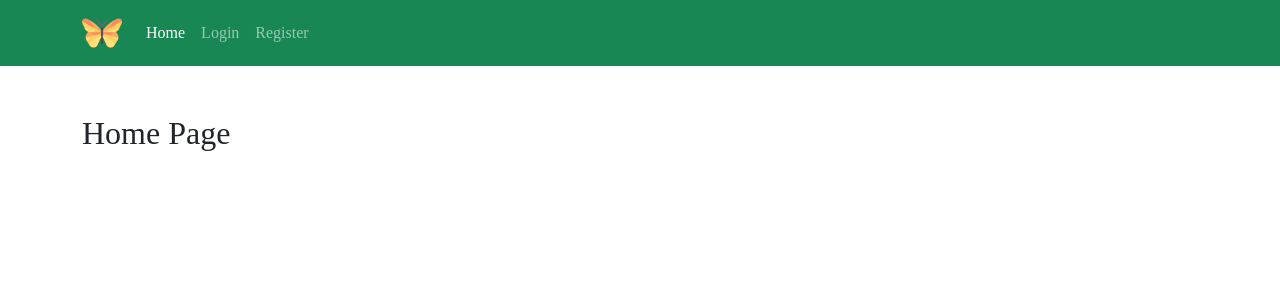
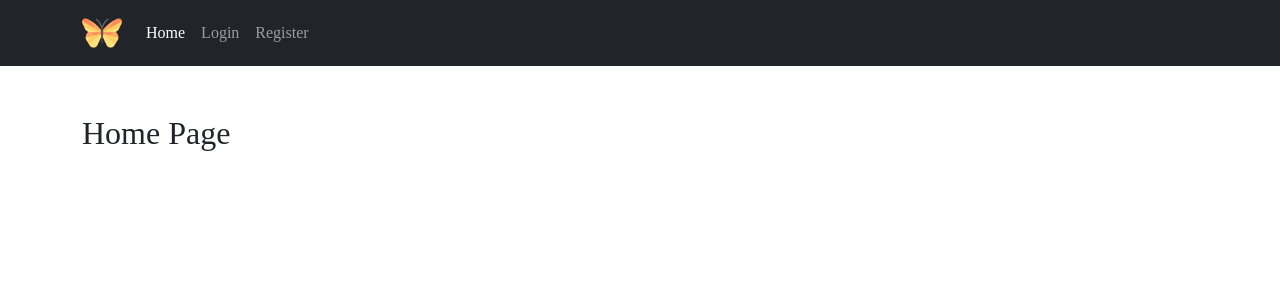
Before and after one commit to r00tus4r/thredly-app, a Flask app: page / in a window 1280 px wide. Shown: the top 300 px of the page. Run offline with Flask 3, Linux system fonts and the light colour scheme; some web fonts are replaced.

Commit message:
fix: change navbar background color from success to dark

```diff
--- a/app/templates/navbar.html
+++ b/app/templates/navbar.html
@@ -1,4 +1,4 @@
-<nav class="navbar navbar-expand-lg bg-success navbar-dark">
+<nav class="navbar navbar-expand-lg bg-dark navbar-dark">
     <div class="container">
         <a href="{{ url_for('routes.home') }}" class="navbar-brand">
             <img src="{{ url_for('static', filename='logo.png') }}" width="40" height="40">
```
